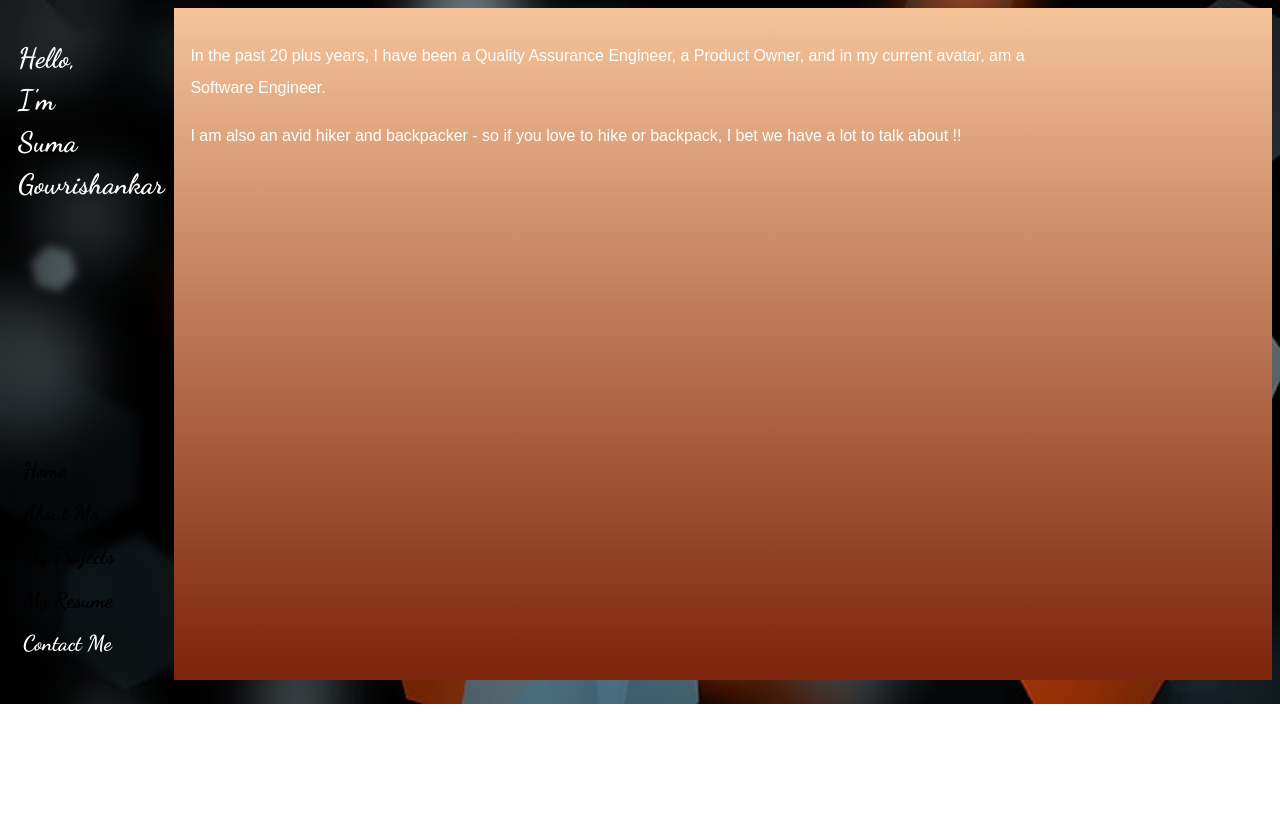
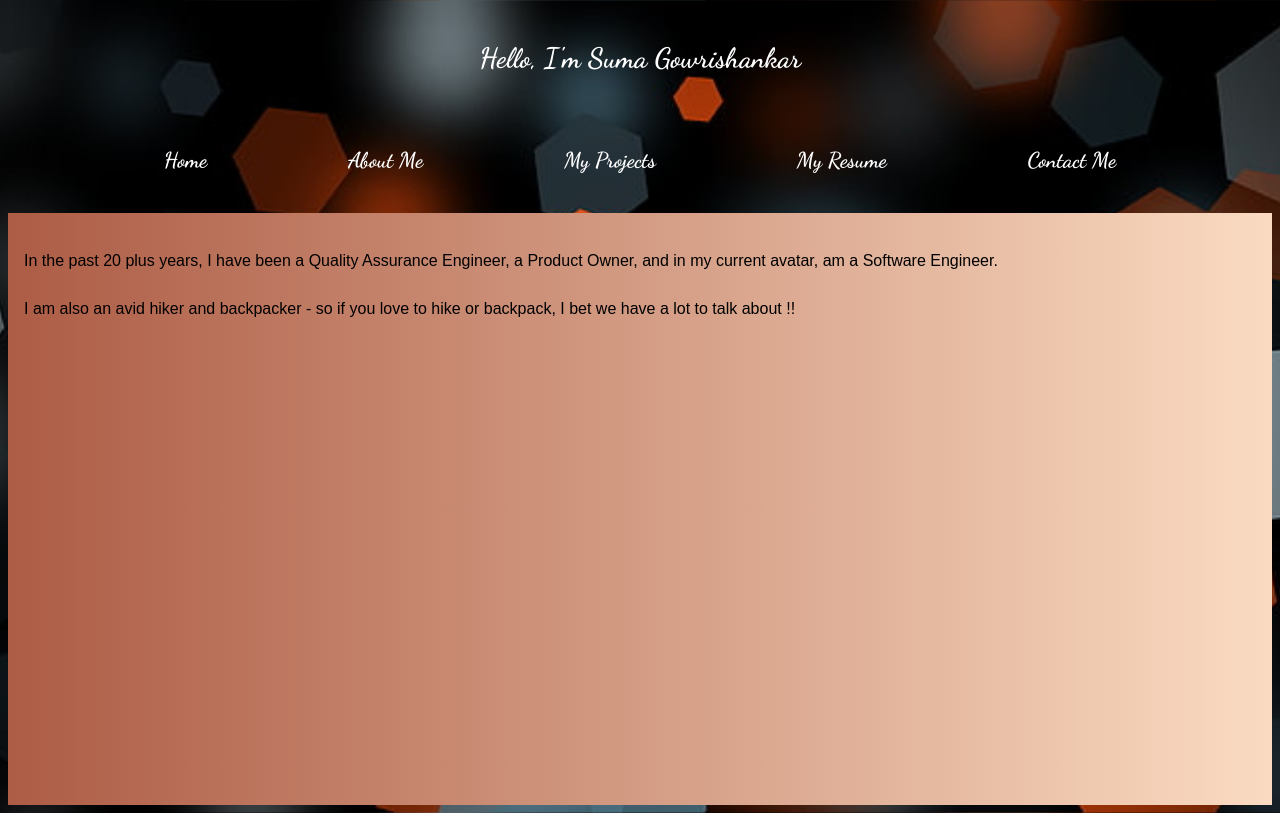
Before and after one commit to sumags-1/myPortfolio, a plain HTML site: page index.html in a window 1280 px wide. Drawn offline with Linux system fonts and the light colour scheme.

Commit message:
changes to background, nav and responsive UI

```diff
--- a/css/styles.css
+++ b/css/styles.css
@@ -2,34 +2,36 @@
 
     body {
         font-family: Arial, Helvetica, sans-serif;
-        color: white;
+        color: black;
         font-size: 100%;
         line-height: 2em;
-        background: url(../images/pentagon.jpeg) no-repeat;
+        background: url(../images/pentagon.jpeg) repeat;
         background-size: cover;
         background-position: center;
-        backdrop-filter: blur(5px);
-       }
+        /* backdrop-filter: blur(5px); */
+    }
 
     .overallcontainer {
         display: flex;
         /* align-items: center; */
         justify-content: space-evenly;
-        flex-direction: row;
+        flex-direction: column;
         /* flex-wrap: wrap; */
     }
 
-    #first {
+    /* #first {
         flex-grow: 1;
     }
 
     #second {
         flex-grow: 3;
         width: auto;
-    }
+    } */
 
 
     h1 {
+        color: white;
+        text-align: center;
         line-height: 1.5em;
         padding: 10px;
         font-size: 1.75rem;
@@ -64,7 +66,7 @@
 
     div #second {
 
-        background-image: linear-gradient(to top, #7c230b, #f6c399);
+        background-image: linear-gradient(to right, #ad5c45, #fadbc2);
     }
 
     .bg {
@@ -77,14 +79,16 @@
     }
 
     nav {
-        position: fixed;
-        bottom: 0;
-        left: 0;
+        /* position: fixed; */
+        /* bottom: 0; */
+        /* left: 0; */
+        /* border: solid 1px orange;  */
+        display: flex;
+        flex-direction: row;
+        justify-content: space-evenly;
         padding: 15px;
-        line-height: 2em;
         font-size: 1.35em;
         font-weight: bold;
-        text-align: left;
         font-family: 'Dancing Script', cursive, Geneva, Verdana, sans-serif;
 
     }
@@ -93,24 +97,26 @@
     /* CREATE "COLOR_EXPAND" ELEMENT TRANSITION
     ----------------------------------------------------- */
     .colorexpand {
-        color: black;
+        color: white;
         /* font-size: 30px; */
         transition: color 1s, border-color 1s, font-size 0.25s;
     }
 
     .colorexpand:hover {
-        color: #b71a62;
+        color: #e45908;
         border-color: #b71a62;
         /* font-size: 40px; */
     }
 
-
+    .lkclr {
+        color: white;
+    }
 
     .current {
         margin-right: 2rem;
         padding: 1rem;
-        height: 80vh;
-        width: 70vw;
+        height: 70vh;
+        width: 90vw;
         border-radius: 1rem;
         overflow-y: scroll;
     }
@@ -170,7 +176,7 @@
         font-size: 100%;
         line-height: 1.5em;
 
-        background-image: linear-gradient(to right, #ddd6f3, #faaca8);
+        background-image: linear-gradient(to left, #eed5be, #e6520e);
     }
 
     .overallcontainer {
@@ -180,17 +186,17 @@
         /* flex-wrap: wrap; */
     }
 
-    #first {
+    /* #first {
         flex-grow: 1;
     }
 
 
     #second {
         /* flex-grow: 3; */
-        margin: 0;
+    /* margin: 0;
         width: 80%;
 
-    }
+    } */
 
 
 
@@ -199,6 +205,7 @@
         padding: 10px;
         font-size: 1.75rem;
         font-weight: 800;
+        width: 70%;
         /* font-family: 'Lucida Sans', 'Lucida Sans Regular', 'Lucida Grande', 'Lucida Sans Unicode', Geneva, Verdana, sans-serif; */
         font-family: 'Dancing Script', cursive, Geneva, Verdana, sans-serif;
     }
@@ -212,6 +219,10 @@
         list-style-type: circle;
         margin: 1em;
 
+    }
+
+    #contact {
+        color: white;
     }
 
     .projcontainer {
@@ -240,7 +251,7 @@
         top: 0;
         right: 0;
         padding: 15px;
-        line-height: 2em;
+        line-height: 0.5em;
         font-size: 1.1em;
         font-weight: bold;
         text-align: left;
@@ -269,7 +280,7 @@
         margin: auto;
         padding: 1rem;
         height: 80vh;
-        width: 70vw;
+        width: 90vw;
         border-radius: 1rem;
         overflow-y: scroll;
     }
--- a/index.html
+++ b/index.html
@@ -16,22 +16,21 @@
 
 <body>
     <div class="overallcontainer">
-        <div class="leftside">
-            <div id="first">
-                <h1>Hello,<br> I'm <br> Suma <br> Gowrishankar</h1>
-            </div>
-            <div id="third">
-                <nav>
-                    <!-- <ul> -->
-                    <li class="navigation colorexpand" >Home</li>
-                    <li class="navigation colorexpand">About Me</li>
-                    <li class="navigation colorexpand">My Projects</li>
-                    <li class="navigation colorexpand">My Resume</li>
-                    <li id="contact">Contact Me</li>
-                    <!-- </ul> -->
-                </nav>
-            </div>
+
+        <div id="first">
+            <h1>Hello, I'm Suma Gowrishankar</h1>
         </div>
+        <div id="third">
+            <nav>
+                <p class="navigation colorexpand lkclr">Home</p>
+                <p class="navigation colorexpand lkclr">About Me</p>
+                <p class="navigation colorexpand lkclr">My Projects</p>
+                <p class="navigation colorexpand lkclr">My Resume</p>
+                <p id="contact" class="colorexpand lkclr">Contact Me</p>
+
+            </nav>
+        </div>
+
         <div id="second">
             <section id="home" class="current">
 
```
